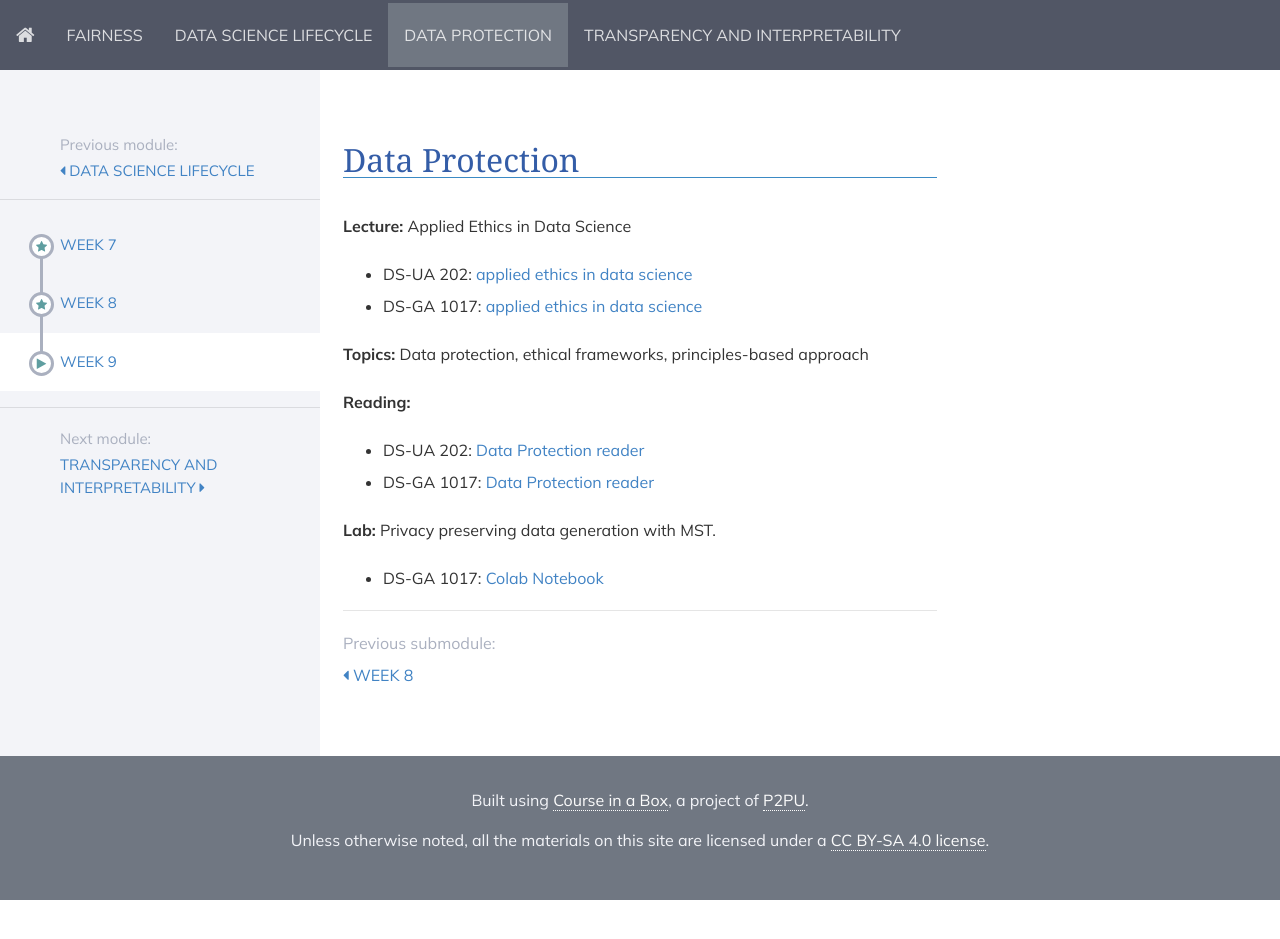
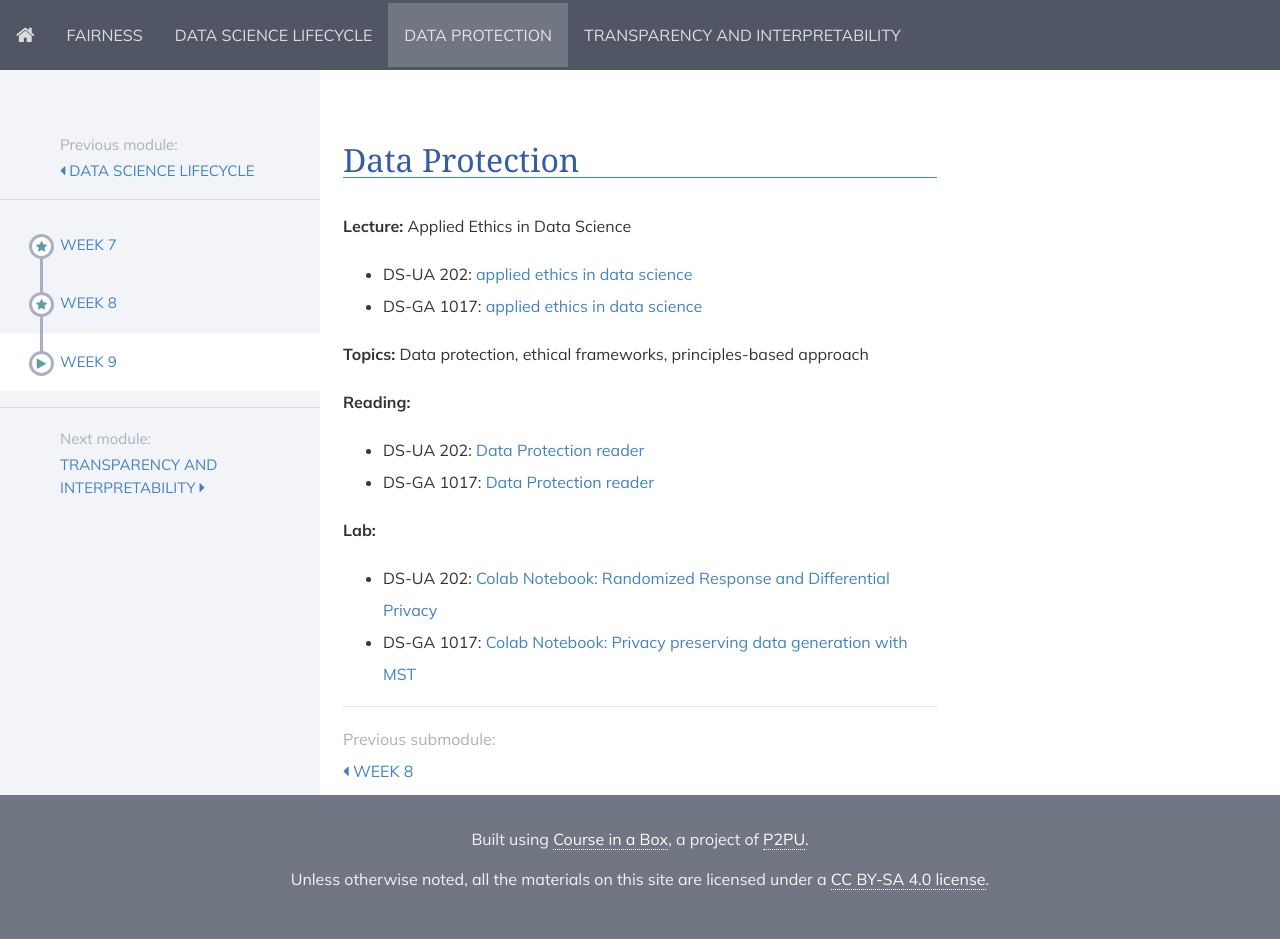
Before and after one commit to DataResponsibly/rds24, a Jekyll site: the page built from modules/data_protection/_posts/2000-01-03-week9.md, in a window 1280 px wide. Built offline with Jekyll 4.4.1, drawn with Linux system fonts in a browser that asks for light colours; nearby versions of some CDN libraries; before the commit the page ends 900 px from its top, so only the background shows below that.

Commit message:
Add lab 9 notebook for DS-UA 202

```diff
--- a/modules/data_protection/_posts/2000-01-03-week9.md
+++ b/modules/data_protection/_posts/2000-01-03-week9.md
@@ -16,6 +16,7 @@ title: Week 9
 * DS-UA 202: [Data Protection reader](../../../assets/protection_reader__ua202.pdf)
 * DS-GA 1017: [Data Protection reader](../../../assets/protection_reader.pdf)
 
-**Lab:** Privacy preserving data generation with MST.
+**Lab:**
 
-* DS-GA 1017: [Colab Notebook](https://colab.research.google.com/drive/14tpVNNuqmEtsS3yL9duvwyT1vBdrzODr?usp=sharing)
+* DS-UA 202: [Colab Notebook: Randomized Response and Differential Privacy](https://colab.research.google.com/drive/1iwMrCY2IvChUFbZv0DxJppCwl4TbEmJO?usp=sharing)
+* DS-GA 1017: [Colab Notebook: Privacy preserving data generation with MST](https://colab.research.google.com/drive/14tpVNNuqmEtsS3yL9duvwyT1vBdrzODr?usp=sharing)
```
